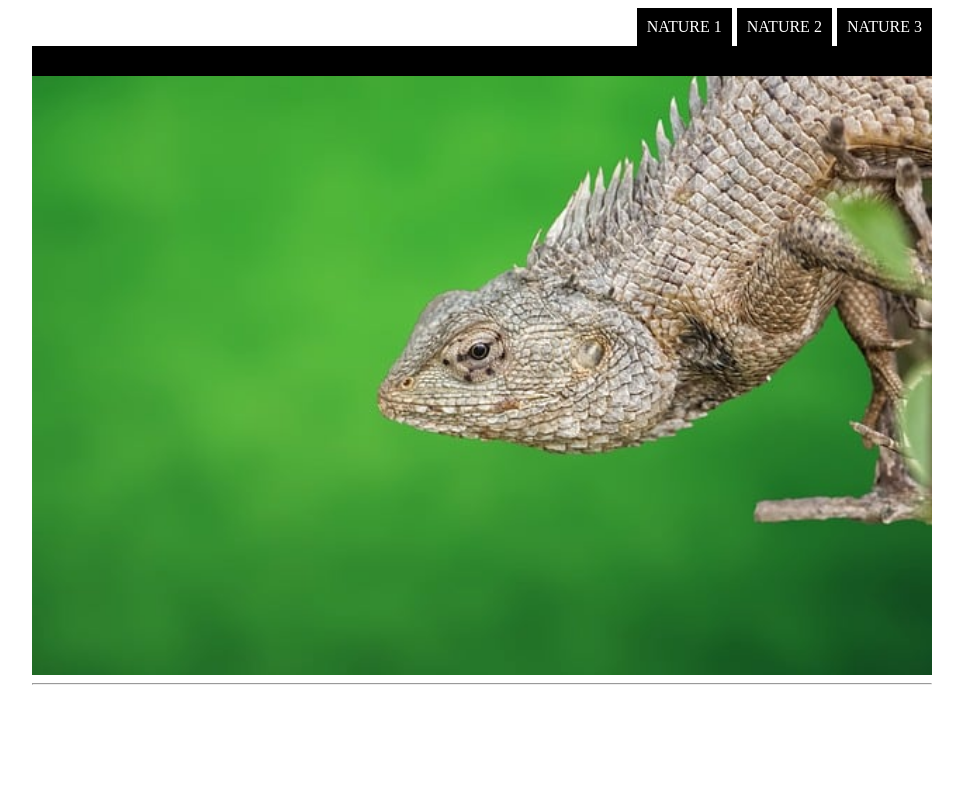
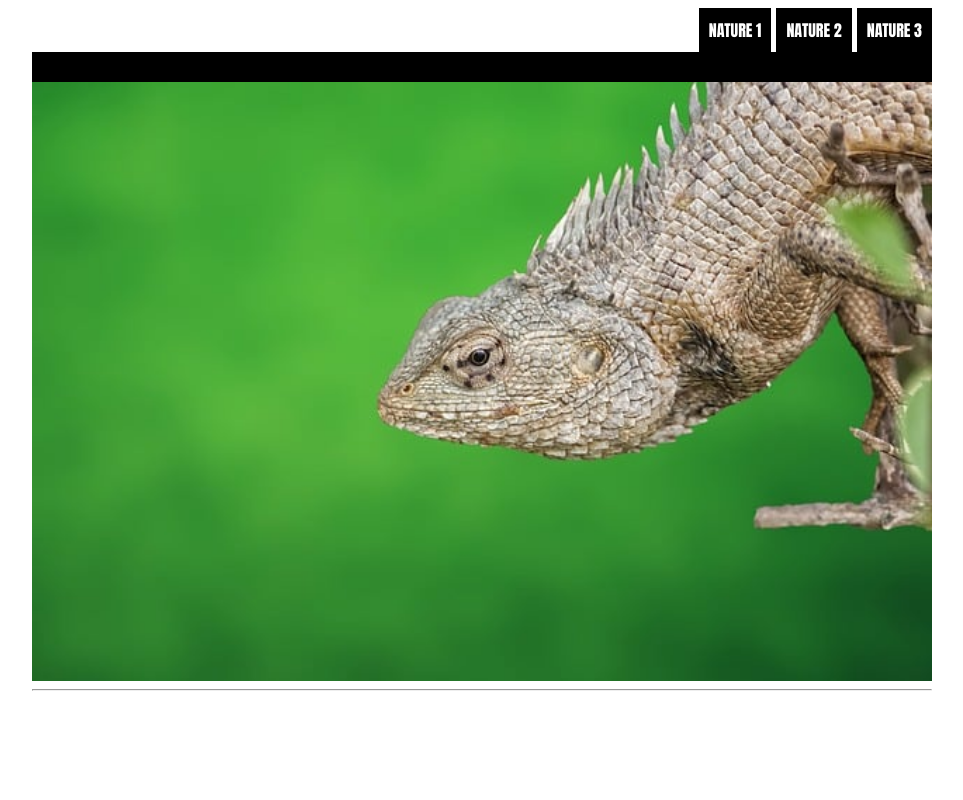
Before and after one commit to hustlekaba/class-3.17, a plain HTML site: page index.html in a window 1280 px wide. Shown: the top 800 px of the page, without its empty margins (158-1121 px from the left). Drawn offline with Linux system fonts and the light colour scheme.

Commit message:
version 2 : cour class 3.17

```diff
--- a/style.css
+++ b/style.css
@@ -1,9 +1,20 @@
+
+@import url('https://fonts.googleapis.com/css2?family=Anton&display=swap');
+@import url('src/Anton-Regular.ttf');
+
+@font-face {
+    font-family: "anton";
+    src: url('src/Anton-Regular.ttf');
+}
+
 .container{
     width:900px;
     height:100%;
     margin-left: auto;
     margin-right:auto;
+    font-family: anton;
 }
+
 /* LINK */
 .GroupLink{
     display: flex;
```
Also changed, not shown: src/Anton-Regular.ttf (added).
